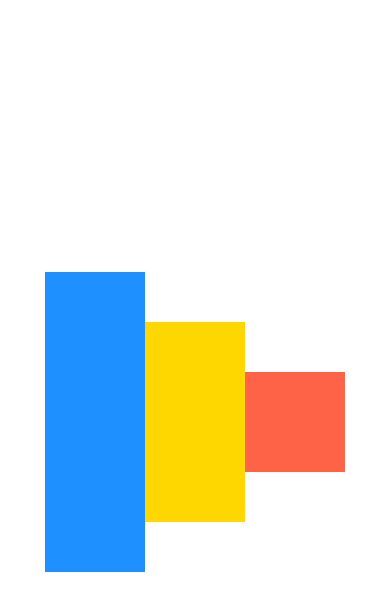
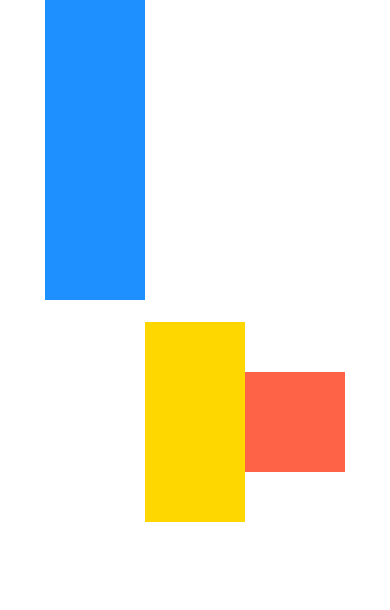
Before and after one commit to zahid2022skipq/dimensions, a React Native app: screen / in a window 390 px wide. Shown: the top 610 px of the page. Built offline with nearby package versions, Linux system fonts and the light colour scheme.

Commit message:
understanding flex box

```diff
--- a/App.js
+++ b/App.js
@@ -12,7 +12,12 @@ export default function App() {
       }}
     >
       <View
-        style={{ backgroundColor: "dodgerblue", width: 100, height: 300 }}
+        style={{
+          backgroundColor: "dodgerblue",
+          width: 100,
+          height: 300,
+          alignSelf: "flex-start",
+        }}
       />
       <View style={{ backgroundColor: "gold", width: 100, height: 200 }} />
       <View style={{ backgroundColor: "tomato", width: 100, height: 100 }} />
```
